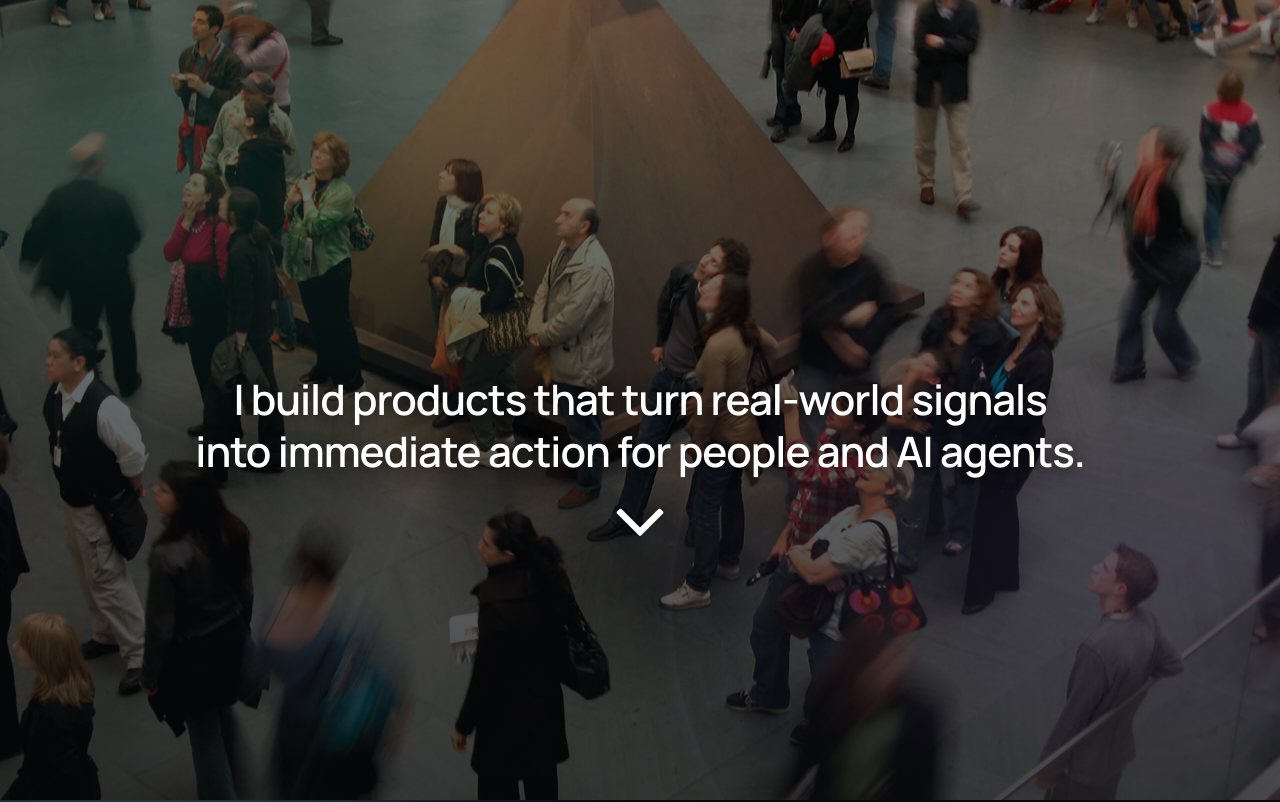
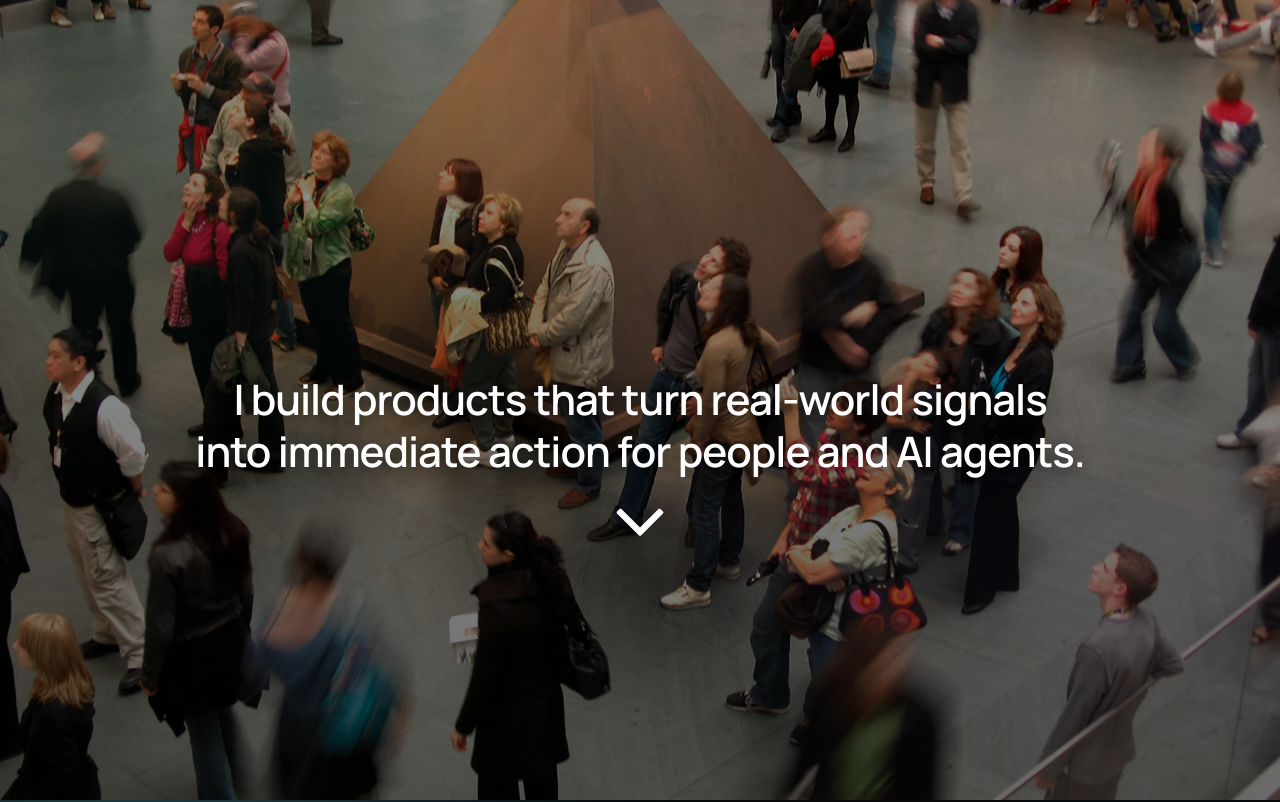
Before and after one commit to wownflutter/curtis-is, a React (Vite) app: page / in a window 1280 px wide. Shown: the top 802 px of the page. Built offline with nearby package versions, Linux system fonts and the light colour scheme.

Commit message:
Lighten homepage hero treatment

```diff
--- a/app/globals.css
+++ b/app/globals.css
@@ -64,9 +64,9 @@
 }
 .signal-concept #header::before {
   background:
-    radial-gradient(ellipse 70% 58% at 12% 20%,rgba(19,91,80,.28),transparent 74%),
-    radial-gradient(ellipse 62% 55% at 91% 70%,rgba(71,55,105,.25),transparent 76%),
-    linear-gradient(180deg,rgba(3,8,9,.48),rgba(5,8,11,.62) 52%,rgba(5,7,9,.74));
+    radial-gradient(ellipse 70% 58% at 12% 20%,rgba(19,91,80,.13),transparent 74%),
+    radial-gradient(ellipse 62% 55% at 91% 70%,rgba(71,55,105,.11),transparent 76%),
+    linear-gradient(180deg,rgba(0,0,0,.36),rgba(0,0,0,.48) 52%,rgba(0,0,0,.58));
 }
 .signal-concept #intro :is(h1,h2) { text-shadow:0 2px 18px rgba(0,0,0,.64); }
 .signal-concept #team .process-introduction { border-color:rgba(232,239,241,.16); }
```
